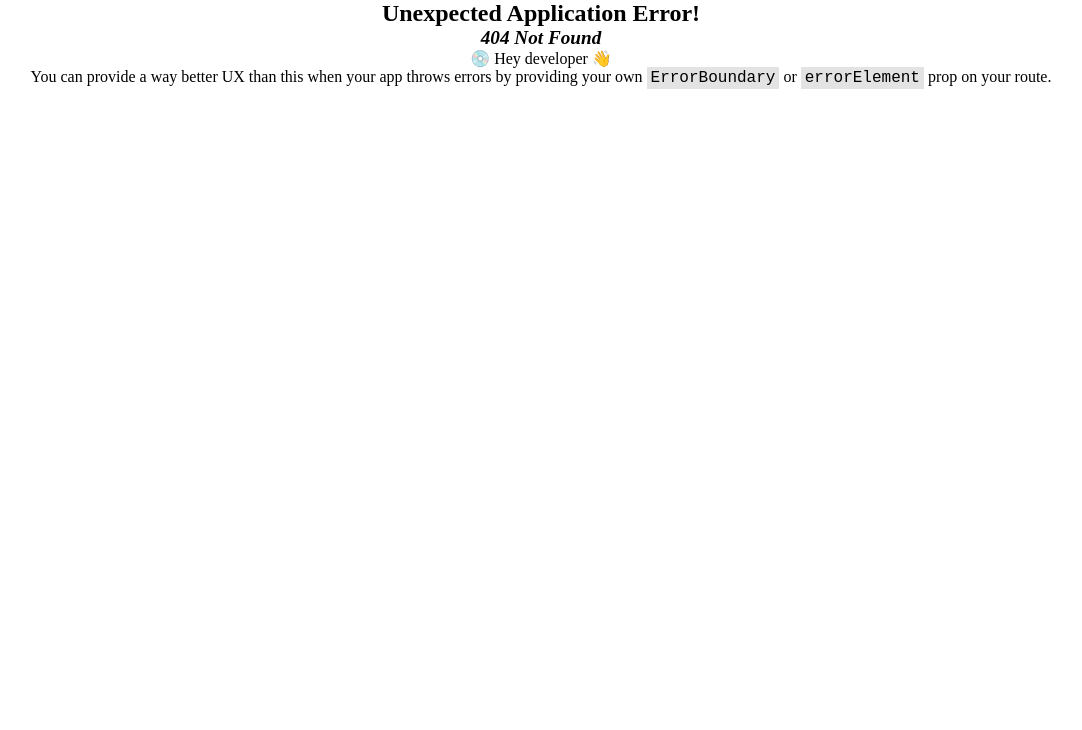
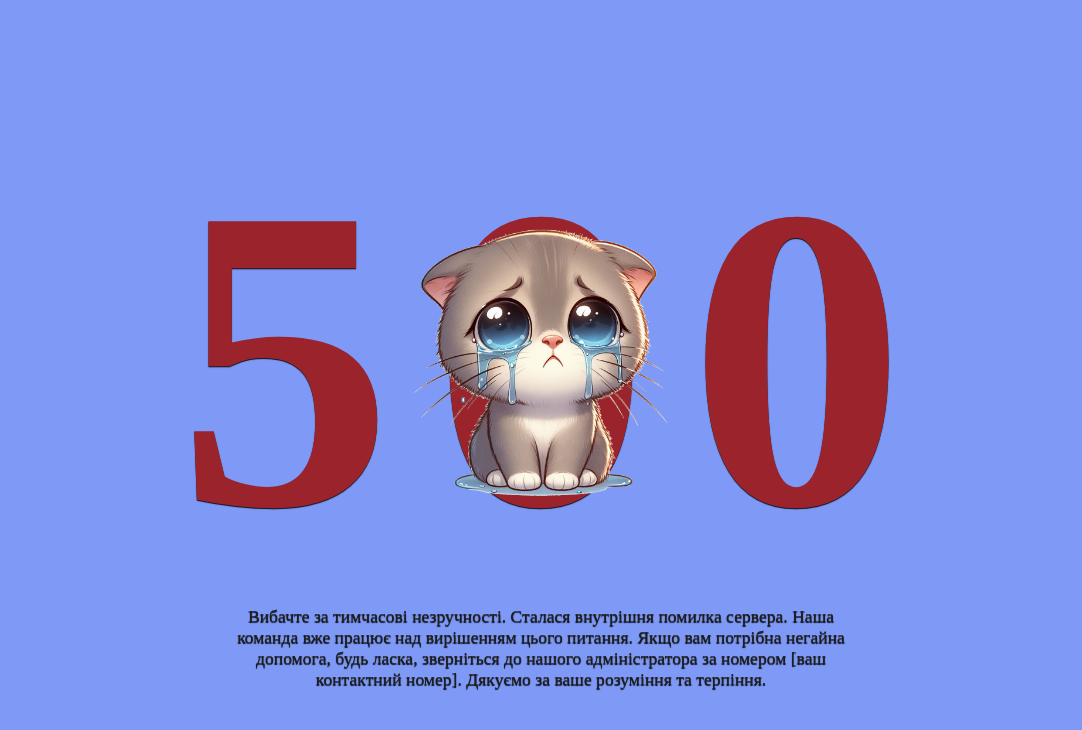
Before and after one commit to Korneliia08/charitableFoundation, a React (Create React App) app: page /charitableFoundation/error in a window 1280 px wide. Before the commit this address had no page. Shown: the top 730 px of the page, without its empty margins (99-1181 px from the left). Built offline with nearby package versions, Linux system fonts and the light colour scheme.

Commit message:
add styles

```diff
--- a/src/App.js
+++ b/src/App.js
@@ -12,6 +12,7 @@ import OurProjects from "./defaultPanel/dynamicSubPages/default/OurProjects/OurP
 import {ToastContainer} from "react-toastify";
 import 'react-toastify/dist/ReactToastify.css';
 import Donat from "./defaultPanel/dynamicSubPages/Donat/Donat";
+import ErrorComponent from "./components/ErrorComponent/ErrorComponent";
 
 function App() {
     const router = createBrowserRouter([
@@ -49,6 +50,10 @@ function App() {
                 }
             ],
         },
+        {
+            path: "/error",
+            element: <ErrorComponent/>
+        },
     ], {basename: "/charitableFoundation"});
     return (
         <div className="App">
--- /dev/null
+++ b/src/components/ErrorComponent/ErrorComponent.jsx
@@ -0,0 +1,14 @@
+import style from "./ErrorComponent.module.css";
+
+const ErrorComponent = () => {
+    return (
+        <div className={style.container}>
+            <div className={style.containerForBackGroundAndNumber}>
+                <span className={style.spanErrorNumber}>500</span>
+                <div className={style.containerForBackGround}></div>
+            </div>
+            <span className={style.mainSpan}>Вибачте за тимчасові незручності. Сталася внутрішня помилка сервера. Наша команда вже працює над вирішенням цього питання. Якщо вам потрібна негайна допомога, будь ласка, зверніться до нашого адміністратора за номером [ваш контактний номер]. Дякуємо за ваше розуміння та терпіння.</span>
+        </div>
+    )
+}
+export default ErrorComponent;
--- /dev/null
+++ b/src/components/ErrorComponent/ErrorComponent.module.css
@@ -0,0 +1,45 @@
+.container {
+  height: 100vh;
+  display: flex;
+  justify-content: center;
+  align-items: center;
+  flex-direction: column;
+  background-color: #7e9af6;
+}
+.container .containerForBackGroundAndNumber {
+  display: flex;
+  justify-content: center;
+  align-items: center;
+  position: relative;
+}
+.container .containerForBackGroundAndNumber .containerForBackGround {
+  height: 100%;
+  width: 100%;
+  position: absolute;
+  z-index: 5002;
+  background-image: url("../../assets/images/sad500Cat.png");
+  background-repeat: no-repeat;
+  background-size: 300px;
+  opacity: 1;
+  background-position: center;
+}
+.container .containerForBackGroundAndNumber .spanErrorNumber {
+  font-size: 27rem;
+  letter-spacing: 40px;
+  position: relative;
+  font-weight: bold;
+  z-index: 5001;
+  opacity: 0.9;
+  left: 20px;
+  color: #9f1717;
+  text-shadow: 0px 1px 1px black;
+}
+.container .mainSpan {
+  width: 50%;
+  text-align: center;
+  font-size: 1.1rem;
+  color: #1f1f1f;
+  text-shadow: 0px 1px 1px black;
+}
+
+/*# sourceMappingURL=ErrorComponent.module.css.map */
--- /dev/null
+++ b/src/components/ErrorComponent/ErrorComponent.module.scss
@@ -0,0 +1,48 @@
+.container {
+  height: 100vh;
+  display: flex;
+  justify-content: center;
+  align-items: center;
+  flex-direction: column;
+  background-color: #7e9af6;
+
+  .containerForBackGroundAndNumber {
+    display: flex;
+    justify-content: center;
+    align-items: center;
+    position: relative;
+
+    .containerForBackGround {
+      height: 100%;
+      width: 100%;
+      position: absolute;
+      z-index: 5002;
+      background-image: url("../../assets/images/sad500Cat.png");
+      background-repeat: no-repeat;
+      background-size: 300px;
+      opacity: 1;
+      background-position: center;
+    }
+
+    .spanErrorNumber {
+      font-size: 27rem;
+      letter-spacing: 40px;
+      position: relative;
+      font-weight: bold;
+      z-index: 5001;
+      opacity: 0.9;
+      left: 20px;
+      color: #9f1717;
+      text-shadow: 0px 1px 1px black;
+    }
+
+  }
+
+  .mainSpan {
+    width: 50%;
+    text-align: center;
+    font-size: 1.1rem;
+    color: #1f1f1f;
+    text-shadow: 0px 1px 1px black;
+  }
+}
--- a/src/defaultPanel/defaultPanel.jsx
+++ b/src/defaultPanel/defaultPanel.jsx
@@ -1,6 +1,6 @@
 import Footer from "./staticComponents/Footer/Footer";
 import ArrowToTop from "../components/ArrowToTop/ArrowToTop";
-import {Outlet} from "react-router-dom";
+import {Outlet, useNavigate} from "react-router-dom";
 import BlockForLogoAndNav from "./staticComponents/Header/BlockForLogoAndNav/BlockForLogoAndNav";
 import {useEffect, useState} from "react";
 import {useDispatch, useSelector} from "react-redux";
@@ -11,6 +11,7 @@ import {setWebsiteData} from "../data/reducers/websiteDataReducer";
 
 
 const DefaultPanel = () => {
+    const navigate = useNavigate();
     const dataOfHeader = useSelector(state => state.websiteDates.websiteDates.header);
 
     const [belt, setBelt] = useState(true);
@@ -32,14 +33,14 @@ const DefaultPanel = () => {
                 dispatch(setAspects(resp.data));
             }
         ).catch(error => {
-            console.log(error);
+            navigate('/error');
         })
         axios(process.env.REACT_APP_LINKTOAPI + 'website-data').then(
             resp => {
                 dispatch(setWebsiteData(resp.data));
             }
         ).catch(error => {
-            console.log(error);
+            navigate('/error');
         })
     }, []);
 
--- a/src/defaultPanel/dynamicSubPages/ChoosedAspect/ChoosedAspect.jsx
+++ b/src/defaultPanel/dynamicSubPages/ChoosedAspect/ChoosedAspect.jsx
@@ -21,7 +21,7 @@ const ChoosedAspect = (props) => {
                 setData(resp.data);
             }
         ).catch(err => {
-            console.log(err);
+            navigate('/error');
         });
     }, [id]);
     if (!data) {
--- a/src/defaultPanel/dynamicSubPages/default/OurProjects/OurProjects.jsx
+++ b/src/defaultPanel/dynamicSubPages/default/OurProjects/OurProjects.jsx
@@ -23,7 +23,9 @@ const OurProjects = (props) => {
             resp => {
                 dispatch(setProjects(resp.data));
             }
-        ).catch(error => console.log(error));
+        ).catch(error => {
+            navigate('/error');
+        });
     }, []);
 
     function desplaySubPage() {
```
Also changed, not shown: src/assets/images/sad500Cat.png (added), 1 other file (tests, documents, lock files or other folders).
